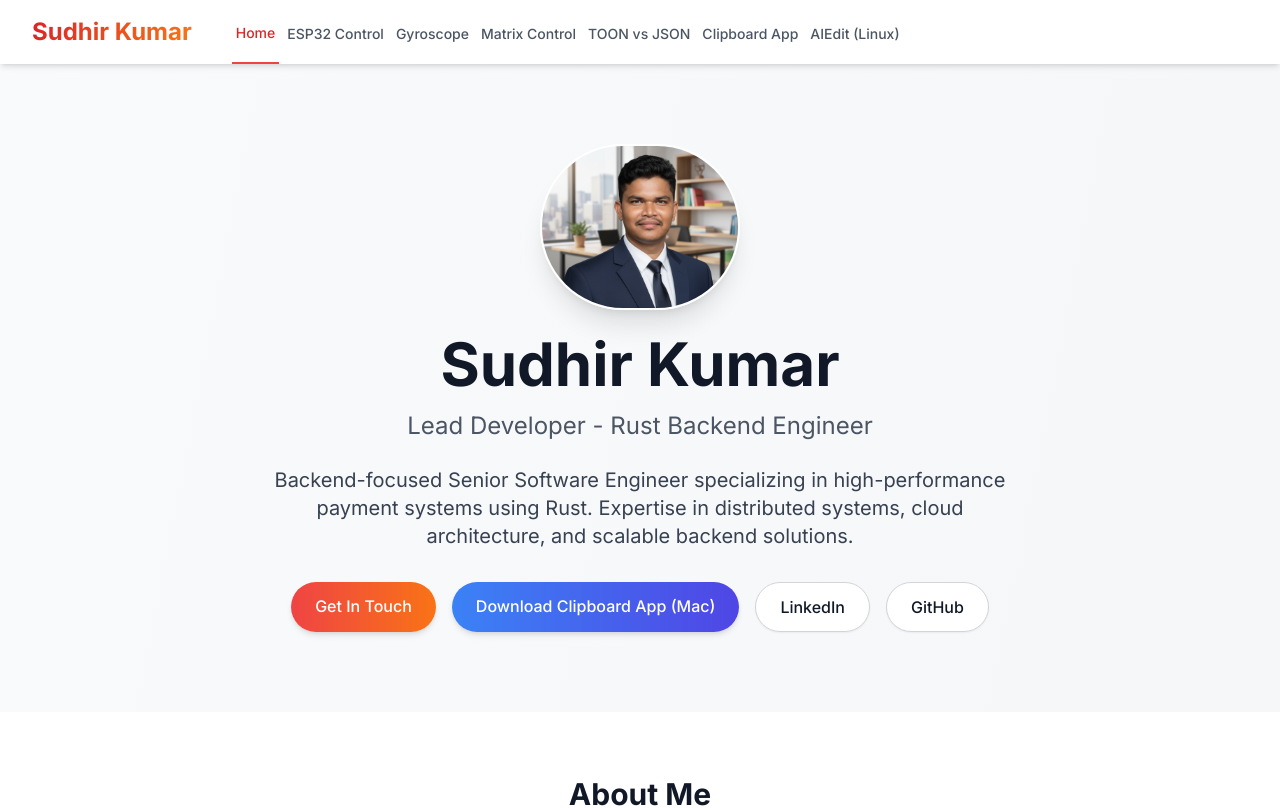
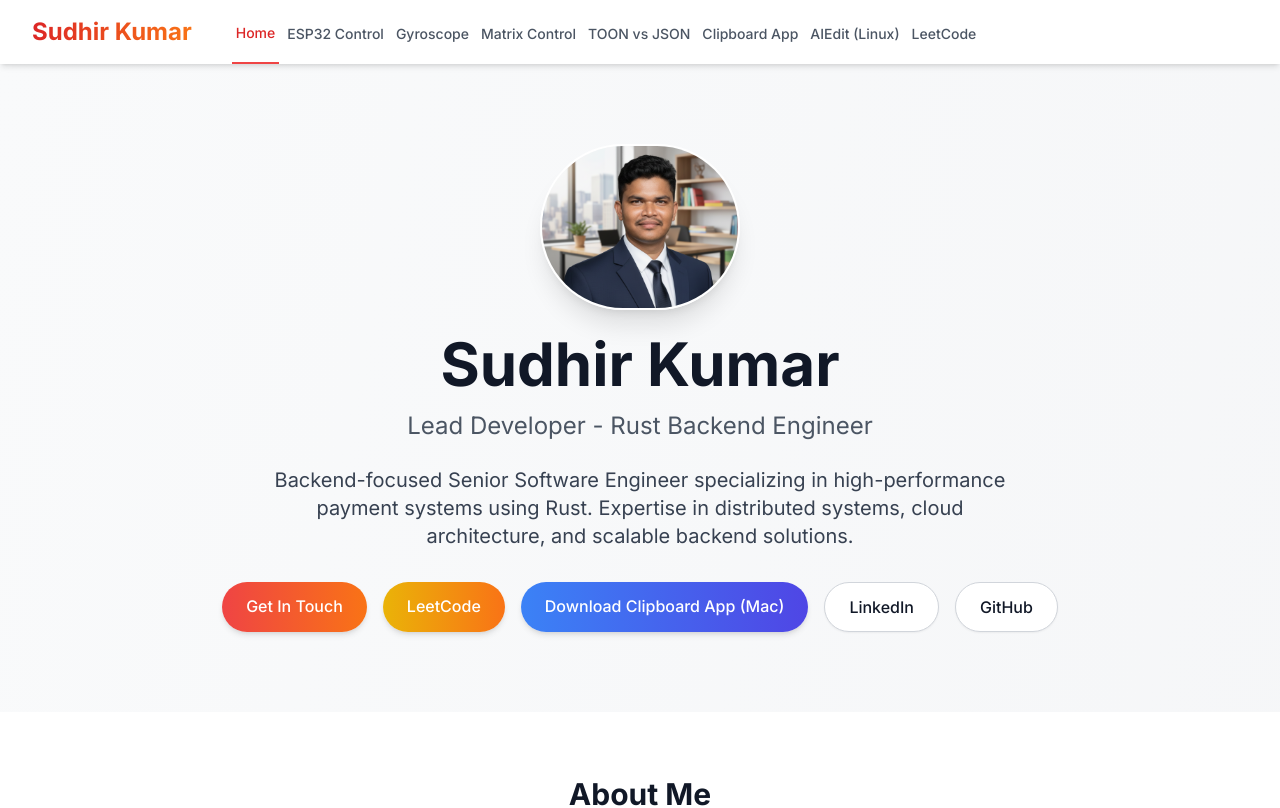
Before and after one commit to gitsudhir/next, a Next.js app: page / in a window 1280 px wide. Shown: the top 808 px of the page. Built offline with nearby package versions, Linux system fonts and the light colour scheme.

Commit message:
feat: Add LeetCode links.

```diff
--- a/app/page.tsx
+++ b/app/page.tsx
@@ -50,6 +50,14 @@ export default function Home() {
               className="px-6 py-3 bg-gradient-to-r from-red-500 to-orange-500 text-white font-medium rounded-full hover:from-red-600 hover:to-orange-600 transition-all duration-300 shadow-md hover:shadow-lg"
             >
               Get In Touch
+            </a>
+            <a
+              href="https://leetcode.com/u/sudhirkumar-in/"
+              target="_blank"
+              rel="noopener noreferrer"
+              className="px-6 py-3 bg-gradient-to-r from-yellow-500 to-orange-500 text-white font-medium rounded-full hover:from-yellow-600 hover:to-orange-600 transition-all duration-300 shadow-md hover:shadow-lg"
+            >
+              LeetCode
             </a>
             <a
               href="/clipboard-rs_0.1.0_aarch64_v2.dmg"
--- a/components/Navigation.tsx
+++ b/components/Navigation.tsx
@@ -18,6 +18,7 @@ export default function Navigation() {
     { name: 'TOON vs JSON', href: '/toon-vs-json' },
     { name: 'Clipboard App', href: '/#clipboard' },
     { name: 'AIEdit (Linux)', href: '/#aiedit' },
+    { name: 'LeetCode', href: 'https://leetcode.com/problemset/' },
   ];
 
   useEffect(() => {
```
